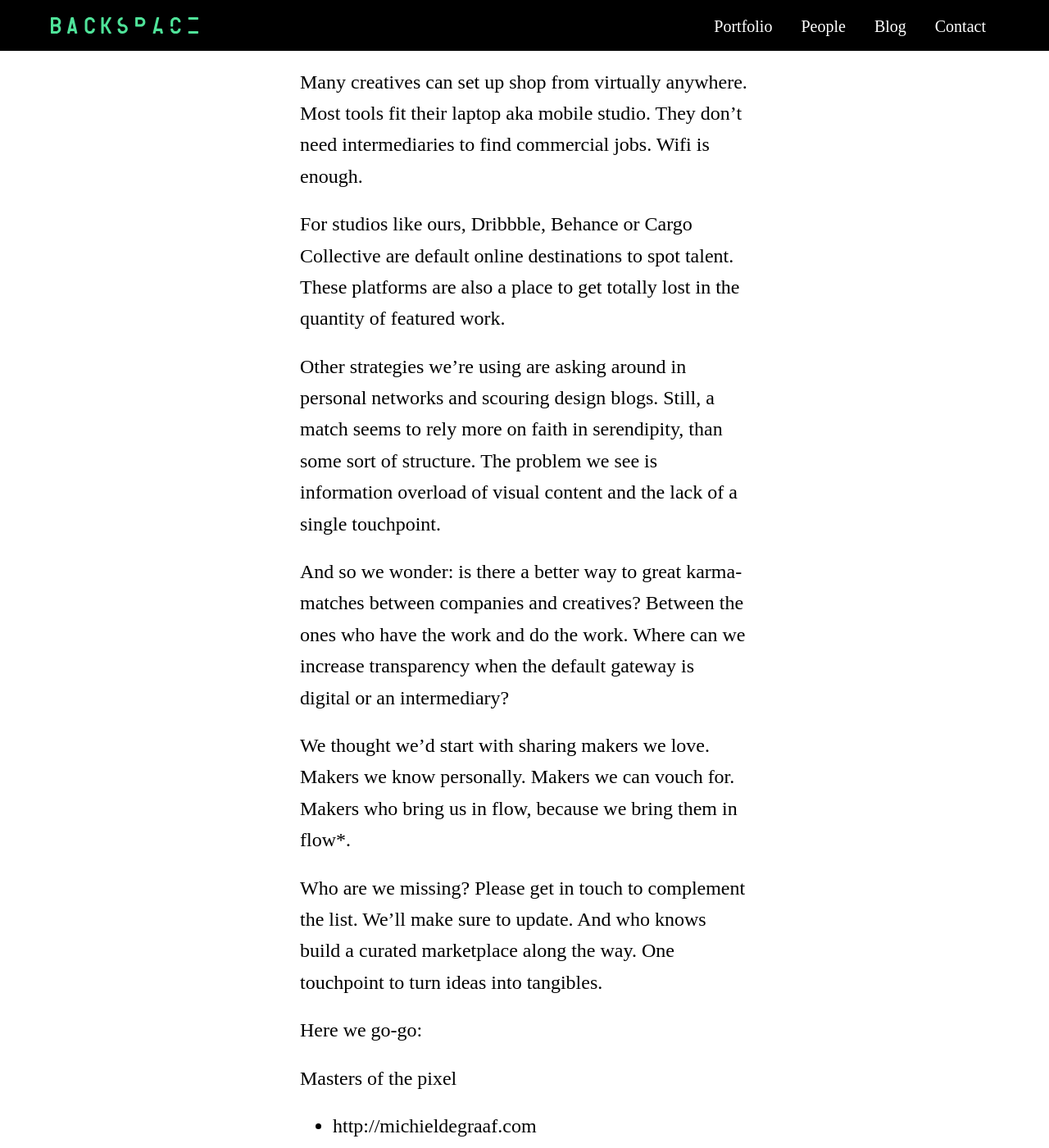
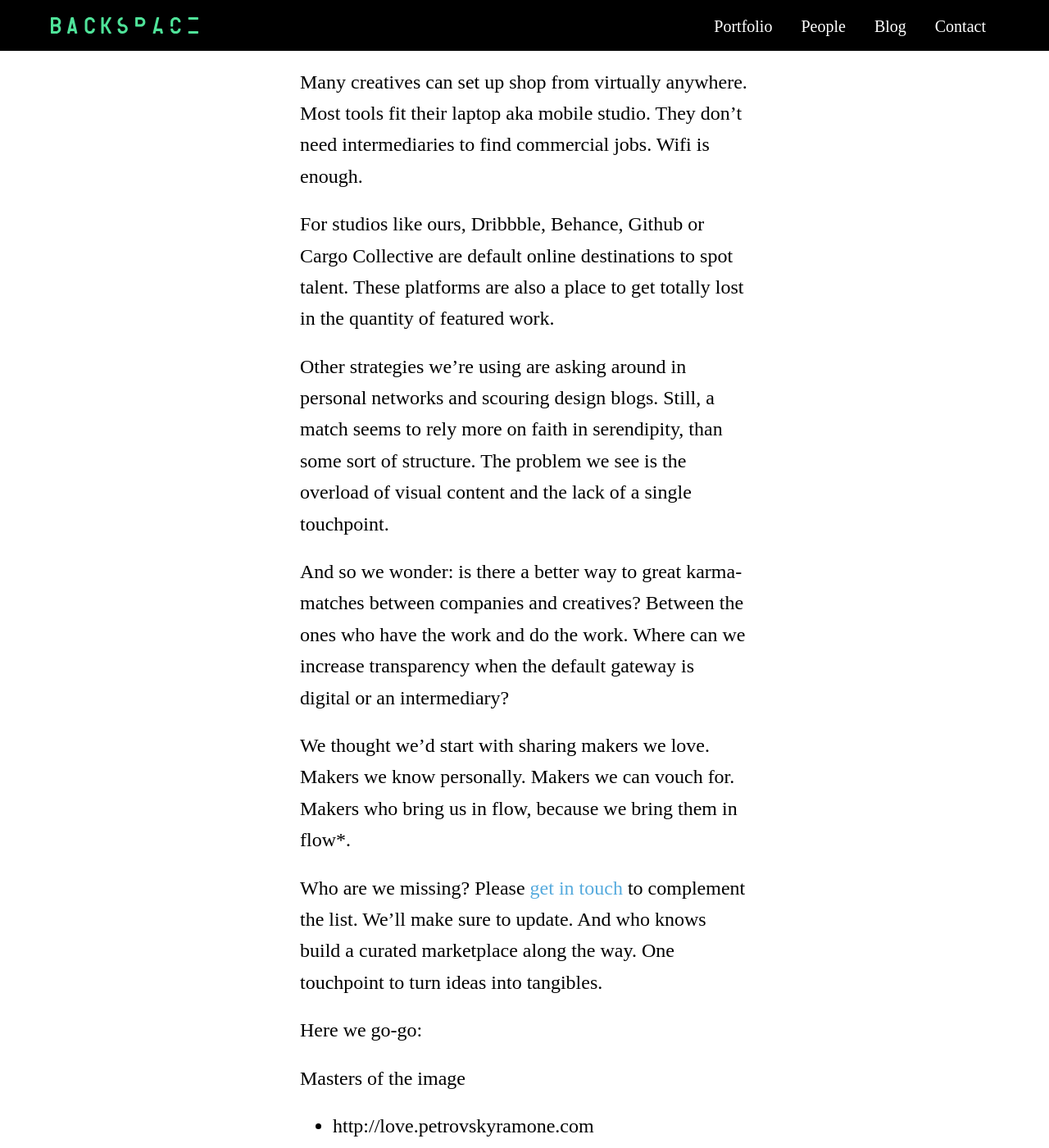
Before and after one commit to backspacehq/backspacehq.github.io, a Jekyll site: the page built from _posts/2016-06-15-for-the-love-of-makers.markdown, in a window 1280 px wide and 1400 px high, scrolled down 901 px. Shown: the whole window at 82% size. Built offline with Jekyll 4.4.1, drawn with Linux system fonts in a browser that asks for light colours; comment, search, counter and statistics services are not loaded; some of the changed text lies outside the part shown.

Commit message:
Updated For The Love Of Makers

```diff
--- a/_posts/2016-06-15-for-the-love-of-makers.markdown
+++ b/_posts/2016-06-15-for-the-love-of-makers.markdown
@@ -7,17 +7,25 @@
 
 Many creatives can set up shop from virtually anywhere. Most tools fit their laptop aka mobile studio. They don’t need intermediaries to find commercial jobs. Wifi is enough.
 
-For studios like ours, Dribbble, Behance or Cargo Collective are default online destinations to spot talent. These platforms are also a place to get totally lost in the quantity of featured work.
+For studios like ours, Dribbble, Behance, Github or Cargo Collective are default online destinations to spot talent. These platforms are also a place to get totally lost in the quantity of featured work.
 
-Other strategies we’re using are asking around in personal networks and scouring design blogs. Still, a match seems to rely more on faith in serendipity, than some sort of structure. The problem we see is information overload of visual content and the  lack of a single touchpoint.
+Other strategies we’re using are asking around in personal networks and scouring design blogs. Still, a match seems to rely more on faith in serendipity, than some sort of structure. The problem we see is the overload of visual content and the lack of a single touchpoint.
 
 And so we wonder: is there a better way to great karma-matches between companies and creatives? Between the ones who have the work and do the work. Where can we increase transparency when the default gateway is digital or an intermediary?
 
 We thought we’d start with sharing makers we love. Makers we know personally. Makers we can vouch for. Makers who bring us in flow, because we bring them in flow*.
 
-Who are we missing? Please get in touch to complement the list. We’ll make sure to update. And who knows build a curated marketplace along the way. One touchpoint to turn ideas into tangibles.
+Who are we missing? Please [get in touch](mailto:hello@backspace.studio) to complement the list. We’ll make sure to update. And who knows build a curated marketplace along the way. One touchpoint to turn ideas into tangibles.
 
 Here we go-go:
+
+Masters of the image
+* http://love.petrovskyramone.com
+* http://www.pablodelfos.com
+
+Masters of the moving image
+* http://jopperog.com
+* http://www.snotyoung.com/
 
 Masters of the pixel
 * http://michieldegraaf.com
@@ -45,4 +45,4 @@
 
 Of course, we’re looking to improve our chances of supporting makers in feeling challenged, focused, creative and alive. Not only by what we ask from them, but also by exposing them to potential collaborators.
 
-* Flow being this state when what you’re doing is exactly challenging enough for your particular skill set to forget about time, space and practically everything else.
+*Flow being this state when what you’re doing is exactly challenging enough for your particular skill set to forget about time, space and practically everything else.
```
Also changed, not shown: other parts of _posts/2016-06-15-for-the-love-of-makers.markdown (+1 -9 lines).
